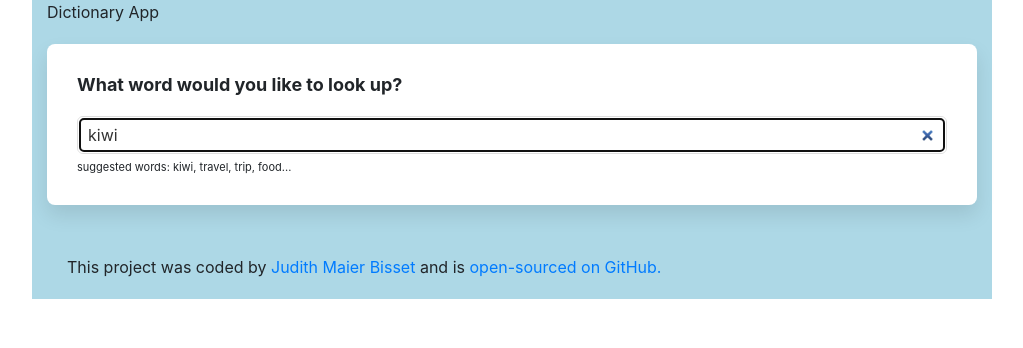
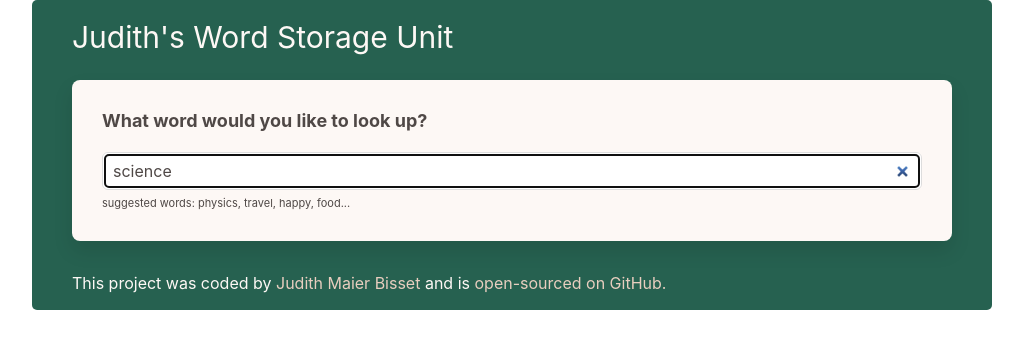
Before and after one commit to judithbisset/dictionary-app, a React (Create React App) app: page / in a window 1280 px wide. Shown: the top 348 px of the page, without its empty margins (128-1151 px from the left). Built offline with nearby package versions, Linux system fonts and the light colour scheme; no server answers.

Commit message:
updated colour schemes

```diff
--- a/public/index.html
+++ b/public/index.html
@@ -26,7 +26,7 @@
       work correctly both with client-side routing and a non-root public URL.
       Learn how to configure a non-root public URL by running `npm run build`.
     -->
-    <title>Dictionary App</title>
+    <title>Judith's Word Storage Unit</title>
   </head>
   <body>
     <noscript>You need to enable JavaScript to run this app.</noscript>
--- a/src/App.css
+++ b/src/App.css
@@ -1,37 +1,23 @@
 .App {
   text-align: left;
-  background-color: lightblue;
+  background-color: #266150;
   max-width: 960px;
   margin: 0 auto;
+  padding-right: 25px;
+  padding-left: 25px;
+  padding-top: 15px;
+  border-radius: 5px;
 }
-
-.App-logo {
-  height: 40vmin;
-  pointer-events: none;
-}
-
-@media (prefers-reduced-motion: no-preference) {
-  .App-logo {
-    animation: App-logo-spin infinite 20s linear;
-  }
-}
-
-.App-header {
-  background-color: #282c34;
-  min-height: 100vh;
-  display: flex;
-  flex-direction: column;
-  align-items: center;
-  justify-content: center;
-  font-size: calc(10px + 2vmin);
-  color: white;
-}
-
-.App-link {
-  color: #61dafb;
+.App .title {
+  font-size: 30px;
+  color: #fdf8f5;
 }
 
 .App footer {
   margin: 30px 0;
-  padding: 20px 20px 20px 20px;
+  padding-bottom: 15px;
+  color: #fdf8f5;
 }
+.App footer a {
+  color: #e8cebf;
+}
--- a/src/App.js
+++ b/src/App.js
@@ -9,9 +9,9 @@ function App() {
        <div className="container">
 
 
-       <p>Dictionary App</p>
+       <p className="title">Judith's Word Storage Unit</p>
 
-        <Dictionary defaultKeyword="kiwi" />
+        <Dictionary defaultKeyword="science" />
 
       <footer>
           This project was coded by{" "}
--- a/src/Dictionary.css
+++ b/src/Dictionary.css
@@ -2,9 +2,10 @@
   font-size: 18px;
   font-weight: bold;
   margin-bottom: 20px;
+  color: #4f4846;
 }
 .Dictionary section {
-  background-color: white;
+  background-color: #fdf8f5;
   padding: 30px;
   border-radius: 8px;
   box-shadow: 0 10px 20px rgba(0, 0, 0, 0.1);
@@ -15,9 +16,10 @@
   padding: 6px 10px;
   border: 1px solid #ddd;
   border-radius: 6px;
-  color: #333;
+  color: #4f4846;
 }
 .Dictionary .hint {
   font-size: 11px;
   margin-top: 5px;
+  color: #4f4846;
 }
--- a/src/Dictionary.js
+++ b/src/Dictionary.js
@@ -10,7 +10,6 @@ export default function Dictionary(props) {
     let [loaded, setLoaded] = useState(false);
     let [photos, setPhotos] = useState(null);
     function handleDictionaryResponse(response) {
-        console.log(response.data[0]);
         setResults(response.data[0]);
 
 
@@ -34,7 +33,7 @@ export default function Dictionary(props) {
             <input type="search" autoFocus={true} onChange={handleKeywordChange} defaultValue={props.defaultKeyword}></input>
         </form>
         <div className="hint">
-            suggested words: kiwi, travel, trip, food...
+            suggested words: physics, travel, happy, food...
         </div>
         </section>
         <Results results={results} />
--- a/src/Meaning.css
+++ b/src/Meaning.css
@@ -2,6 +2,7 @@
   font-size: 24px;
   line-height: 1.5;
   font-weight: bold;
+  color: #4f4846;
 }
 .Meaning .example {
   opacity: 0.7;
--- a/src/Phonetic.css
+++ b/src/Phonetic.css
@@ -1,6 +1,7 @@
 .Phonetic {
   height: 60px;
   margin-bottom: 20px;
+  color: #4f4846;
 }
 .Phonetic a {
   border: 1px solid #ddd;
@@ -13,7 +14,7 @@
   margin-right: 10px;
 }
 .Phonetic a:hover {
-  background: purple;
+  background: #266150;
   color: white;
 }
 .Phonetic .text {
--- a/src/Photos.js
+++ b/src/Photos.js
@@ -9,7 +9,7 @@ return(
             return (
                 <div className="col-4" key={index}>
                     <a href={photo.src.original} target="_blank" rel="noreferrer">
-            <img src={photo.src.tiny}  alt="bla" className="img-fluid" />
+            <img src={photo.src.tiny}  alt="results" className="img-fluid" />
             </a>
             </div>
             );
--- a/src/Results.css
+++ b/src/Results.css
@@ -2,4 +2,5 @@
   font-size: 36px;
   font-weight: bold;
   line-height: 1.5;
+  color: #4f4846;
 }
--- a/src/Synonyms.css
+++ b/src/Synonyms.css
@@ -7,4 +7,5 @@
   margin-right: 15px;
   font-size: 13px;
   line-height: 1;
+  color: #4f4846;
 }
```
